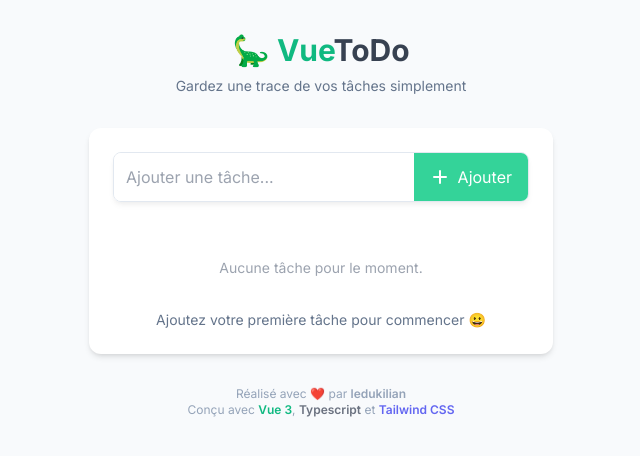
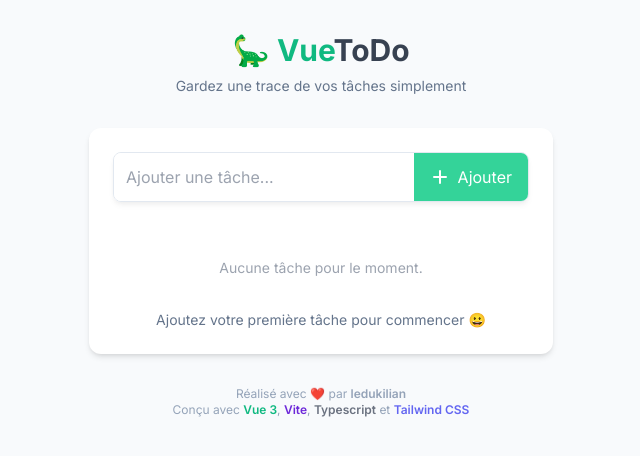
Before and after one commit to ledukilian/Todos-VueJS, a Vue app: page / in a window 1280 px wide. Shown: the top 456 px of the page, without its empty margins (319-959 px from the left). Built offline with nearby package versions, Linux system fonts and the light colour scheme.

Commit message:
Added Vite to footer

```diff
--- a/src/App.vue
+++ b/src/App.vue
@@ -24,7 +24,7 @@ const { todos, addTodo, toggleTodo, deleteTodo } = useTodos();
 
     <footer class="mt-8 text-center text-xs text-slate-400">
       <p>Réalisé avec <span class="text-red-500">❤️</span> par <span class="font-semibold">ledukilian</span></p>
-      <p>Conçu avec <span class="text-emerald-500 font-semibold">Vue 3</span>, <span class="text-gray-500 font-semibold">Typescript</span> et <span class="text-indigo-500 font-semibold">Tailwind CSS</span></p>
+      <p>Conçu avec <span class="text-emerald-500 font-semibold">Vue 3</span>, <span class="text-violet-700 font-semibold">Vite</span>, <span class="text-gray-500 font-semibold">Typescript</span> et <span class="text-indigo-500 font-semibold">Tailwind CSS</span></p>
     </footer>
   </div>
 </template>
```
